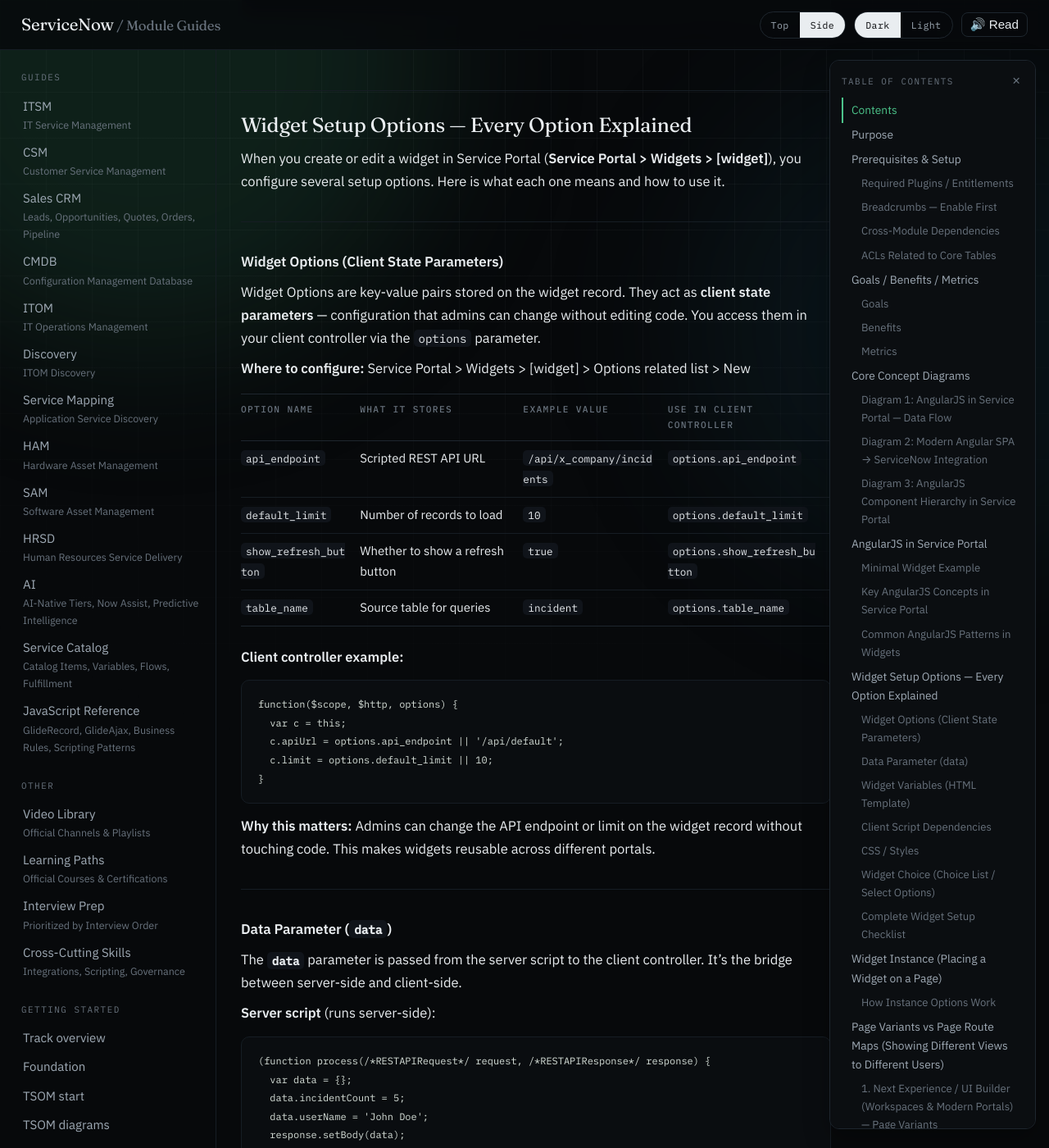
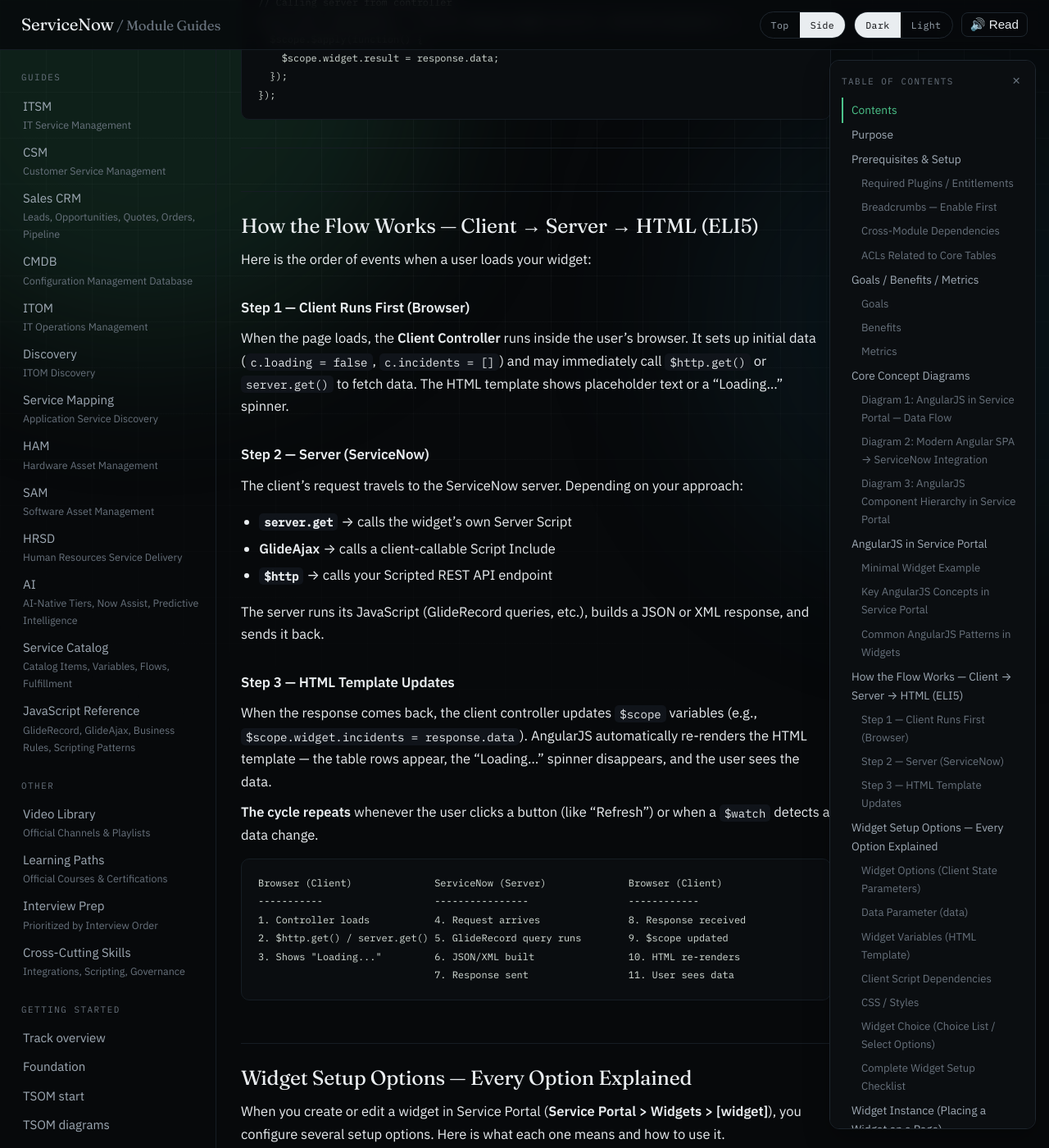
Before and after one commit to eltonaguiar/ServiceNow_Learning_TSOM-_CSM_FSM_SalesCRM_HAM_ITSM, a Jekyll site: the page built from docs/modules/scripting/angular-guide.md, in a window 1280 px wide and 1400 px high, scrolled down 7201 px. Shown: the whole window at 82% size. Built offline with Jekyll 4.4.1, drawn with Linux system fonts in a browser that asks for light colours; our own code applies the rules of GitHub Pages for plain Markdown files; some of the changed text lies outside the part shown.

Commit message:
Add flow explanation and parameter comments to Angular guide
- Added 'How the Flow Works — Client → Server → HTML' section with ELI5 explanation and ASCII diagram
- Added parameter comments to c.refresh() example explaining  and server
- Added parameter comments to server script example explaining request and response
- Added parameter comments to GlideAjax example explaining , ga, response, addParam
- Updated Contents table

````diff
--- a/docs/modules/scripting/angular-guide.md
+++ b/docs/modules/scripting/angular-guide.md
@@ -20,6 +20,7 @@
 - [Widget Instance (Placing a Widget on a Page)](#widget-instance--placing-a-widget-on-a-page)
 - [Page Variants vs Page Route Maps (Showing Different Views to Different Users)](#page-variants-vs-page-route-maps--showing-different-views-to-different-users)
 - [Calling Server-Side Code from AngularJS](#calling-server-side-code-from-angularjs)
+- [How the Flow Works — Client → Server → HTML (ELI5)](#how-the-flow-works--client--server--html-eli5)
 - [AngularJS Widget → Scripted REST API Integration](#angularjs-widget--scripted-rest-api-integration)
 - [Modern Angular for Custom Integrations](#modern-angular-for-custom-integrations)
 - [AngularJS vs Modern Angular — Decision Table](#angularjs-vs-modern-angular--decision-table)
@@ -206,7 +207,11 @@ function($scope, server) {
 ```
 
 ```javascript
-// Server script
+// Server script — runs server-side on ServiceNow
+// 'request' — contains data sent from the client (URL parameters, body, headers).
+// Use it when the client needs to pass information to the server (e.g., a record number to look up).
+// 'response' — the object you use to send data back to the client.
+// Use response.setBody({...}) to return JSON, and response.setStatus(200) for success.
 (function process(/*RESTAPIRequest*/ request, /*RESTAPIResponse*/ response) {
   var gr = new GlideRecord('incident');
   gr.addQuery('active', 'true');
@@ -281,6 +286,36 @@ server.get('myApiMethod', { sys_id: $scope.widget.sys_id }, function(response) {
 
 ---
 
+## How the Flow Works — Client → Server → HTML (ELI5)
+
+Here is the order of events when a user loads your widget:
+
+### Step 1 — Client Runs First (Browser)
+When the page loads, the **Client Controller** runs inside the user's browser. It sets up initial data (`c.loading = false`, `c.incidents = []`) and may immediately call `$http.get()` or `server.get()` to fetch data. The HTML template shows placeholder text or a "Loading..." spinner.
+
+### Step 2 — Server (ServiceNow)
+The client's request travels to the ServiceNow server. Depending on your approach:
+- **`server.get`** → calls the widget's own Server Script
+- **GlideAjax** → calls a client-callable Script Include
+- **`$http`** → calls your Scripted REST API endpoint
+
+The server runs its JavaScript (GlideRecord queries, etc.), builds a JSON or XML response, and sends it back.
+
+### Step 3 — HTML Template Updates
+When the response comes back, the client controller updates `$scope` variables (e.g., `$scope.widget.incidents = response.data`). AngularJS automatically re-renders the HTML template — the table rows appear, the "Loading..." spinner disappears, and the user sees the data.
+
+**The cycle repeats** whenever the user clicks a button (like "Refresh") or when a `$watch` detects a data change.
+
+```text
+Browser (Client)              ServiceNow (Server)              Browser (Client)
+-----------                   ----------------                 ------------
+1. Controller loads           4. Request arrives               8. Response received
+2. $http.get() / server.get() 5. GlideRecord query runs        9. $scope updated
+3. Shows "Loading..."         6. JSON/XML built                10. HTML re-renders
+                              7. Response sent                 11. User sees data
+```
+
+
 ## Widget Setup Options — Every Option Explained
 
 When you create or edit a widget in Service Portal (**Service Portal > Widgets > [widget]**), you configure several setup options. Here is what each one means and how to use it.
@@ -319,6 +354,10 @@ The **`data`** parameter is passed from the server script to the client controll
 
 **Server script** (runs server-side):
 ```javascript
+// Server script (runs server-side)
+// 'request' — contains data sent from the client (URL parameters, body, headers).
+// 'response' — the object you use to send data back to the client.
+// Use response.setBody({...}) to return JSON.
 (function process(/*RESTAPIRequest*/ request, /*RESTAPIResponse*/ response) {
   var data = {};
   data.incidentCount = 5;
@@ -621,6 +660,8 @@ In your widget's **client script** tab:
 
 ```javascript
 function($scope) {
+  // $scope — the data model shared between this controller and the HTML template.
+  // Use it to expose data that AngularJS should auto-update in the UI.
   var c = this;
   c.incidentCount = 0;
   c.incidentDesc = '';
@@ -628,22 +669,23 @@ function($scope) {
   // GlideAjax is the messenger that calls the server-side Script Include
   var ga = new GlideAjax('x_company_incident_utils');
 
-  // Tell GlideAjax which method to run on the server
+  // Tell GlideAjax which server-side method to run (must match a method name in the Script Include)
   ga.addParam('sysparm_name', 'getActiveIncidentCount');
 
-  // Send the request and handle the response
+  // Send the request; when the server replies, the callback runs
   ga.getXML(function(response) {
-    // The server's answer comes back as text inside <result> tags
+    // response — the XML document returned from the server
+    // Read the text answer using documentElement.getAttribute('answer')
     var answer = response.documentElement.getAttribute('answer');
     $scope.$apply(function() {
       c.incidentCount = answer;
     });
   });
 
-  // Example: call with a parameter
+  // Example: call with a parameter (passing data TO the server)
   var ga2 = new GlideAjax('x_company_incident_utils');
   ga2.addParam('sysparm_name', 'getIncidentByNumber');
-  ga2.addParam('sysparm_number', 'INC0010001');
+  ga2.addParam('sysparm_number', 'INC0010001');  // extra data sent to the server
   ga2.getXML(function(response) {
     var answer = response.documentElement.getAttribute('answer');
     $scope.$apply(function() {
````
